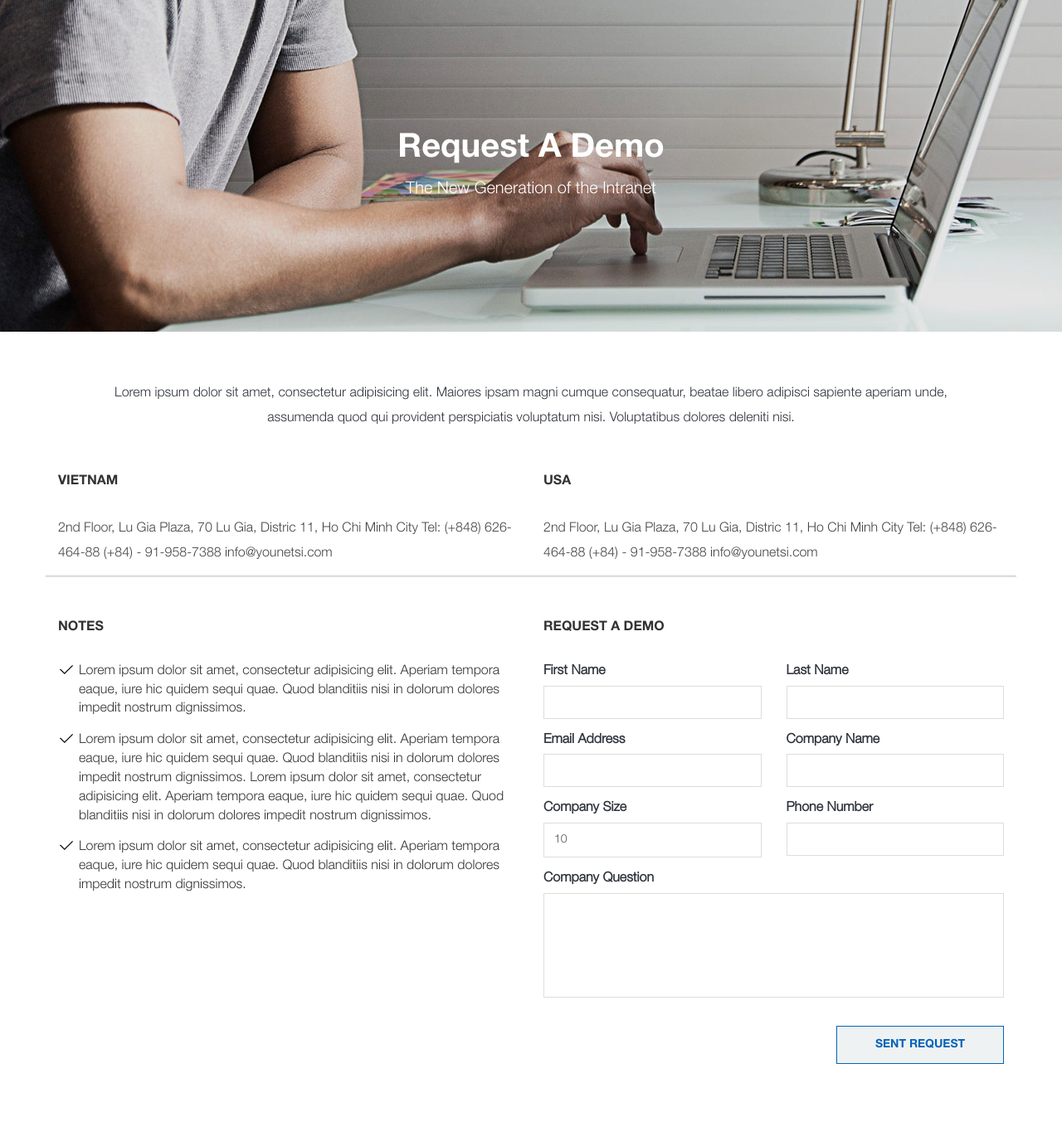
After one commit to thnhat51202574/spiral, a PHP site: page /younetsi-website/request-demo.html in a window 1280 px wide. The commit adds this page. Shown: the whole page at 83% size. Run offline with PHP 8.4, Linux system fonts and the light colour scheme; some libraries are stand-ins or nearby versions.

Commit message:
Request Demo Page

```diff
--- a/css/responsive.css
+++ b/css/responsive.css
@@ -36,6 +36,10 @@
     }
     .featured-project-page .section-content-item figure img{
         width: 100%;
+    }
+    /* Request demo page */
+    .ynsi-notes {
+        margin-bottom: 50px;
     }
 }
 @media only screen and (min-device-width: 320px) and (max-device-width: 480px) {
--- a/css/style.css
+++ b/css/style.css
@@ -1200,6 +1200,11 @@ div.sidebar-widget-heading {
     background: #eff2f2 !important;
 }
 
+.btn-contact-us:hover {
+    color: #fff;
+    background: rgb(5, 99, 184) !important;
+}
+
 .hp_yn_si_request_demo_form_content {
     max-width: 580px;
     margin-left: auto;
@@ -2168,9 +2173,11 @@ a.view-profile:hover {
     background-color: #aed136;
     color: #fff;
 }
+
 .blog-detail-page {
     padding: 45px 0 50px;
 }
+
 .blog-detail-page .blog-wrap {
     padding: 30px 40px 50px;
     background-color: #fff;
@@ -2195,13 +2202,14 @@ a.view-profile:hover {
     margin-bottom: 40px;
 }
 
-.blog-detail-page .blog-wrap .blog-tags {
-}
+.blog-detail-page .blog-wrap .blog-tags {}
+
 .blog-detail-page .blog-wrap hr {
     margin-bottom: 20px;
 }
-.blog-detail-page .fix-leftbar {
-}
+
+.blog-detail-page .fix-leftbar {}
+
 .blog-detail-page .fix-leftbar .title {
     font-size: 16px;
     font-family: "HelveticaNeueLTStd-Lt";
@@ -2210,6 +2218,7 @@ a.view-profile:hover {
     font-weight: 500;
     margin-bottom: 20px;
 }
+
 .blog-detail-page .leftbar-article-item {
     clear: left;
     border-bottom: 1px solid #dddddd;
@@ -2217,12 +2226,15 @@ a.view-profile:hover {
     background-color: #fff;
     height: 110px;
 }
+
 .blog-detail-page .leftbar-article-item .article-img {
     margin-right: 10px;
 }
-.blog-detail-page .leftbar-article-item .article-content{
+
+.blog-detail-page .leftbar-article-item .article-content {
     padding: 20px 15px;
 }
+
 .blog-detail-page .leftbar-article-item .article-title a {
     font-size: 14px;
     font-family: "HelveticaNeueLTStd-Lt";
@@ -2230,3 +2242,78 @@ a.view-profile:hover {
     line-height: 1.6;
     font-weight: 400;
 }
+
+
+/* Request Demo Page */
+
+.request-demo-page {
+    background-color: #fff;
+    font-size: 16px;
+    font-family: "HelveticaNeueLTStd-Lt";
+    overflow:  hidden;
+}
+
+.request-demo-page .page-content {
+    padding: 60px 0 10px;
+}
+
+.request-demo-page .page-content .page-description {
+    color: rgb(46, 50, 60);
+    line-height: 1.875;
+    text-align: center;
+    max-width: 90%;
+    display: block;
+    margin: 0 auto 50px;
+}
+
+.request-demo-page .ynsi-contact hr {
+    margin: 50px 0;
+    background-color: rgb(221, 221, 221);
+    height: 2px;
+    width: 100%;
+}
+
+.request-demo-page .ynsi-request-demo .title,
+.request-demo-page .ynsi-contact .title {
+    font-family: "HelveticaNeueLTStd";
+    color: rgb(51, 51, 51);
+    text-transform: uppercase;
+    margin-bottom: 30px;
+}
+
+.request-demo-page .ynsi-contact .address {
+    color: rgb(68, 68, 68);
+    line-height: 1.875;
+}
+
+.request-demo-page .ynsi-notes {
+    padding-left: 25px;
+}
+
+.request-demo-page .ynsi-notes ul li {
+    list-style: url('../image/list-style.png');
+    margin-bottom: 15px;
+}
+
+.request-demo-page .page-banner {
+    background: url('../image/request-demo.png') center center no-repeat;
+    background-size: cover;
+    height: 400px;
+    width: 100%;
+    display: table;
+}
+
+.request-demo-page .page-banner .page-title {
+    background: none;
+    margin-bottom: 10px;
+    margin-top: 0;
+    display: table-cell;
+    vertical-align: middle;
+}
+
+.request-demo-page .page-banner p {
+    font-size: 20px;
+    color: rgb(255, 255, 255);
+    line-height: 1.5;
+    text-align: center;
+}
--- /dev/null
+++ b/request-demo.html
@@ -0,0 +1,128 @@
+<!DOCTYPE html>
+<html>
+
+<head>
+    <title>Blog Detail</title>
+    <meta name="viewport" content="width=device-width, initial-scale=1, maximum-scale=1, user-scalable=no">
+    <meta charset="utf-8">
+    <link rel="stylesheet" type="text/css" href="css/bootstrap.min.css">
+    <link rel="stylesheet" type="text/css" href="css/style.css">
+    <link rel="stylesheet" type="text/css" href="css/responsive.css">
+    <script src="js/jquery.js" type="text/javascript"></script>
+    <script src="js/bootstrap.min.js" type="text/javascript" charset="utf-8"></script>
+    <script src="http://ajax.googleapis.com/ajax/libs/jquery/1.11.0/jquery.min.js"></script>
+    <script src="js/pinterest_grid.js" type="text/javascript"></script>
+</head>
+
+<body>
+    <div class="page-wrap request-demo-page" id="">
+        <!-- Content -->
+        <div class="page-banner">
+            <div class="page-title">
+                <h1>Request A Demo</h1>
+                <p>The New Generation of the Intranet</p>
+            </div>
+        </div>
+        <div class="page-content container">
+            <div class="page-description">
+                Lorem ipsum dolor sit amet, consectetur adipisicing elit. Maiores ipsam magni cumque consequatur, beatae libero adipisci sapiente aperiam unde, assumenda quod qui provident perspiciatis voluptatum nisi. Voluptatibus dolores deleniti nisi.
+            </div>
+            <div class="ynsi-contact">
+                <div class="col-sm-6 col-xs-12">
+                    <div class="title">
+                        Vietnam
+                    </div>
+                    <p class="address">
+                        2nd Floor, Lu Gia Plaza, 70 Lu Gia, Distric 11, Ho Chi Minh City Tel: (+848) 626-464-88 (+84) - 91-958-7388 info@younetsi.com
+                    </p>
+                </div>
+                <div class="col-sm-6 col-xs-12">
+                    <div class="title">
+                        USA
+                    </div>
+                    <p class="address">
+                        2nd Floor, Lu Gia Plaza, 70 Lu Gia, Distric 11, Ho Chi Minh City Tel: (+848) 626-464-88 (+84) - 91-958-7388 info@younetsi.com
+                    </p>
+                </div>
+                <hr>
+            </div>
+            <div class="ynsi-request-demo">
+                <div class="col-sm-6 col-xs-12">
+                    <div class="title">
+                        NOTES
+                    </div>
+                    <div class="ynsi-notes">
+                        <ul>
+                            <li>
+                                Lorem ipsum dolor sit amet, consectetur adipisicing elit. Aperiam tempora eaque, iure hic quidem sequi quae. Quod blanditiis nisi in dolorum dolores impedit nostrum dignissimos.
+                            </li>
+                            <li>Lorem ipsum dolor sit amet, consectetur adipisicing elit. Aperiam tempora eaque, iure hic quidem sequi quae. Quod blanditiis nisi in dolorum dolores impedit nostrum dignissimos. Lorem ipsum dolor sit amet, consectetur adipisicing elit. Aperiam tempora eaque, iure hic quidem sequi quae. Quod blanditiis nisi in dolorum dolores impedit nostrum dignissimos.</li>
+                            <li>Lorem ipsum dolor sit amet, consectetur adipisicing elit. Aperiam tempora eaque, iure hic quidem sequi quae. Quod blanditiis nisi in dolorum dolores impedit nostrum dignissimos.</li>
+                        </ul>
+                    </div>
+                </div>
+                <div class="col-sm-6 col-xs-12">
+                    <div class="title">
+                        REQUEST A DEMO
+                    </div>
+                    <!-- Form -->
+                    <div class="hp_yn_si_request_demo_form_wrap">
+                        <div class="hp_yn_si_request_demo_form">
+                            <div class="hp_yn_si_request_demo_form clearfix">
+                                <div class="hp_yn_si_request_demo_form_content">
+                                    <form>
+                                        <div class="row">
+                                            <div class="form-group col-sm-6 col-xs-12">
+                                                <label for="first_name">First Name</label>
+                                                <input type="text" class="form-control" id="first_name" placeholder="">
+                                            </div>
+                                            <div class="form-group col-sm-6 col-xs-12">
+                                                <label for="last_name">Last Name</label>
+                                                <input type="text" class="form-control" id="last_name" placeholder="">
+                                            </div>
+                                        </div>
+                                        <div class="row">
+                                            <div class="form-group col-sm-6 col-xs-12">
+                                                <label for="email">Email Address</label>
+                                                <input type="email" class="form-control" id="email" placeholder="">
+                                            </div>
+                                            <div class="form-group col-sm-6 col-xs-12">
+                                                <label for="copany_name">Company Name</label>
+                                                <input type="text" class="form-control" id="copany_name" placeholder="">
+                                            </div>
+                                        </div>
+                                        <div class="row">
+                                            <div class="form-group col-sm-6 col-xs-12">
+                                                <label for="copany_size">Company Size</label>
+                                                <select class="form-control" id="copany_size">
+                                                    <option>10</option>
+                                                    <option>50</option>
+                                                    <option>100</option>
+                                                </select>
+                                            </div>
+                                            <div class="form-group col-sm-6 col-xs-12">
+                                                <label for="phone_number">Phone Number</label>
+                                                <input type="text" class="form-control" id="phone_number" placeholder="">
+                                            </div>
+                                        </div>
+                                        <div class="row">
+                                            <div class="col-sm-12">
+                                                <label for="company_question">Company Question</label>
+                                                <textarea name="company_question"></textarea>
+                                            </div>
+                                        </div>
+                                        <div style="text-align: right;">
+                                            <button type="submit" class="btn btn-contact-us">Sent Request</button>
+                                        </div>
+                                    </form>
+                                </div>
+                            </div>
+                        </div>
+                    </div>
+                </div>
+            </div>
+        </div>
+    </div>
+</body>
+
+</html>
```
Also changed, not shown: image/demo-notes-list.png (added), image/list-style.png (added), image/request-demo.png (added).
